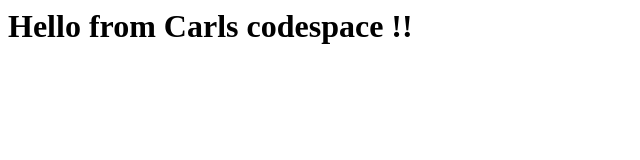
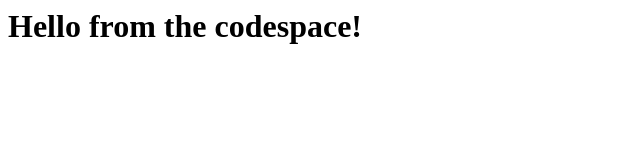
Before and after one commit to cleisegang/skills-code-with-codespaces, a plain HTML site: page index.html in a window 1280 px wide. Shown: the whole page, without its empty margins (0-640 px from the left). Drawn offline with Linux system fonts and the light colour scheme.

Commit message:
Adding hello from the codespace!

```diff
--- a/index.html
+++ b/index.html
@@ -1,3 +1,3 @@
 <html>
-  <h1>Hello from Carls codespace !!</h1>
+  <h1>Hello from the codespace!</h1>
 </html>
```
